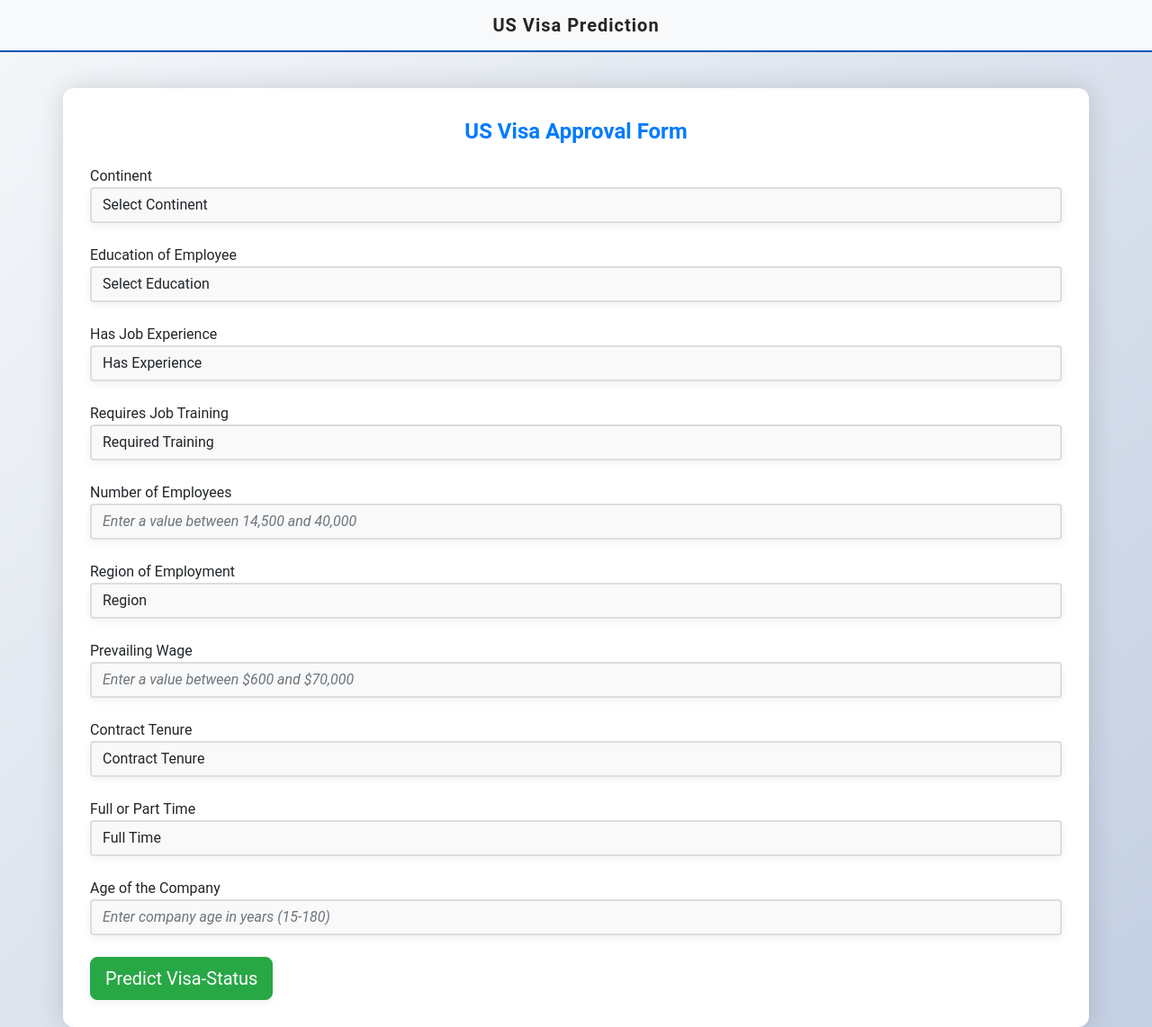
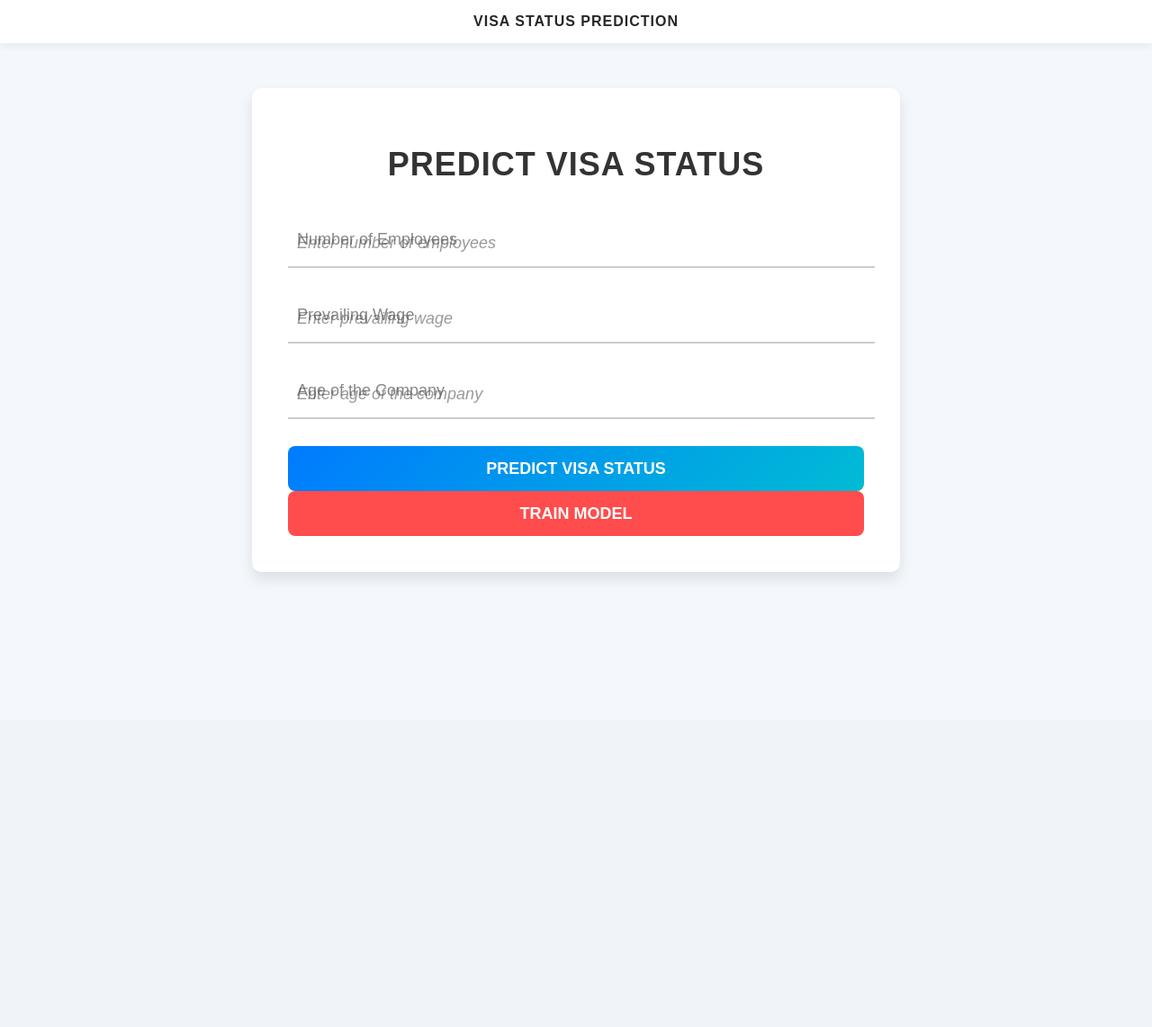
Before and after one commit to kumasuman/usvisa, a FastAPI app: page / in a window 1280 px wide. Shown: the whole page at 90% size. After the commit the page ends 641 px from the top, so only its background shows below. Run offline with FastAPI, Linux system fonts and the light colour scheme; parts of the project's set-up code (start-up, migrations or seed data) failed here and were passed over; some libraries are stand-ins or nearby versions.

Commit message:
Rolled back to old html

```diff
--- a/templates/usvisa.html
+++ b/templates/usvisa.html
@@ -1,251 +1,244 @@
 <!DOCTYPE html>
 <html lang="en">
 <head>
-    <meta charset="utf-8">
-    <meta name="viewport" content="width=device-width, initial-scale=1">
-    <title>US Visa Prediction</title>
-    <link rel="stylesheet" href="{{ url_for('static', path='/css/style.css')}}">
-    <link href="https://cdn.jsdelivr.net/npm/bootstrap@5.2.1/dist/css/bootstrap.min.css" rel="stylesheet" integrity="sha384-iYQeCzEYFbKjA/T2uDLTpkwGzCiq6soy8tYaI1GyVh/UjpbCx/TYkiZhlZB6+fzT" crossorigin="anonymous">
+    <meta charset="UTF-8">
+    <meta name="viewport" content="width=device-width, initial-scale=1.0">
+    <title>Visa Status Prediction</title>
     <style>
         body {
-            background: linear-gradient(135deg, #f5f7fa, #c3cfe2);
-            font-family: 'Roboto', sans-serif;
+            margin: 0;
+            padding: 0;
+            font-family: 'Poppins', sans-serif;
+            background-color: #f4f7fc;
         }
+
         .navbar {
-            background-color: #007bff;
-            border-bottom: 2px solid #0056b3;
+            background-color: #ffffff;
+            padding: 15px 20px;
+            box-shadow: 0 4px 8px rgba(0, 0, 0, 0.05);
+            text-align: center;
         }
-        .navbar .navbar-brand img {
-            height: 40px;
+
+        .navbar-brand {
+            color: rgba(0, 0, 0, .85);
+            font-weight: bold;
+            letter-spacing: 1px;
+            text-transform: uppercase;
         }
-        .container {
-            margin-top: 40px;
-            background-color: white;
-            padding: 30px;
-            border-radius: 12px;
-            box-shadow: 0px 0px 30px rgba(0, 0, 0, 0.15);
-            transition: transform 0.3s;
+
+        .formBox {
+            margin: 50px auto;
+            padding: 40px;
+            width: 50%;
+            background-color: #ffffff;
+            border-radius: 10px;
+            box-shadow: 0 8px 16px rgba(0, 0, 0, 0.1);
         }
-        .container:hover {
-            transform: translateY(-5px);
+
+        h1 {
+            text-align: center;
+            margin-bottom: 40px;
+            font-size: 36px;
+            font-weight: 600;
+            color: #333333;
+            letter-spacing: 1px;
+            text-transform: uppercase;
         }
-        legend {
-            text-align: center;
+
+        .inputBox {
+            position: relative;
+            margin-bottom: 30px;
+        }
+
+        .input {
+            width: 100%;
+            height: 50px;
+            padding-left: 10px;
+            font-size: 18px;
+            border: none;
+            border-bottom: 2px solid #ccc;
+            background: transparent;
+            outline: none;
+            color: #333;
+            transition: border-color 0.3s ease;
+        }
+
+        .input:focus {
+            border-bottom: 2px solid #00bcd4;
+        }
+
+        .inputText {
+            position: absolute;
+            left: 10px;
+            top: 12px;
+            font-size: 18px;
+            transition: all 0.3s ease;
+            opacity: 0.7;
+            color: #555555;
+        }
+
+        .input:focus ~ .inputText, .filled ~ .inputText {
+            top: -20px;
+            font-size: 14px;
+            opacity: 1;
+            color: #00bcd4;
+        }
+
+        .button {
+            width: 100%;
+            height: 50px;
+            font-size: 18px;
             font-weight: bold;
-            color: #007bff;
-            margin-bottom: 20px;
-            font-size: 1.5rem;
+            color: #fff;
+            background: linear-gradient(135deg, #007bff, #00bcd4);
+            border: none;
+            border-radius: 8px;
+            cursor: pointer;
+            text-transform: uppercase;
+            transition: background 0.3s ease;
         }
-        .form-control {
-            background-color: #f9f9f9;
-            border: 2px solid #ddd;
-            border-radius: 4px;
-            transition: border-color 0.3s, box-shadow 0.3s;
+
+        .button:hover {
+            background: linear-gradient(135deg, #0056b3, #008ea1);
         }
-        .form-control:focus {
-            border-color: #007bff;
-            box-shadow: 0 0 5px rgba(0, 123, 255, 0.5);
+
+        .button:disabled {
+            background: grey;
         }
-        .form-control.invalid {
-            border-color: #dc3545;
-            background-color: #f8d7da;
+
+        .btn_train {
+            width: 100%;
+            height: 50px;
+            font-size: 18px;
+            font-weight: bold;
+            color: #fff;
+            background: #ff4c4c;
+            border: none;
+            border-radius: 8px;
+            cursor: pointer;
+            text-transform: uppercase;
+            transition: background 0.3s ease;
         }
-        .btn-primary {
-            background-color: #28a745;
-            border-color: #28a745;
-            transition: background-color 0.3s, border-color 0.3s;
+
+        .btn_train:hover {
+            background: #e04343;
         }
-        .btn-primary:hover {
-            background-color: #218838;
-            border-color: #218838;
+
+        /* Placeholder text styling */
+        ::placeholder {
+            color: rgba(0, 0, 0, 0.4);
+            font-style: italic;
         }
-        .btn-primary.disabled {
-            background-color: grey;
-            border-color: grey;
+
+        input:focus::placeholder {
+            color: transparent;
         }
-        .status-message {
+
+        /* Error state for unfilled inputs */
+        .inputError {
+            border-bottom: 2px solid red !important;
+        }
+
+        /* Success and failure popup styles */
+        .popup {
             position: fixed;
-            top: 20px;
+            top: 10px;
             left: 50%;
             transform: translateX(-50%);
+            padding: 15px 25px;
+            color: #fff;
+            border-radius: 5px;
             z-index: 1000;
-            padding: 15px 20px;
-            border-radius: 5px;
-            font-size: 1.2rem;
-            font-weight: bold;
-            color: white;
             display: none;
-            transition: opacity 0.5s ease;
         }
-        .status-approved {
+
+        .popup.success {
             background-color: #28a745;
         }
-        .status-not-approved {
+
+        .popup.error {
             background-color: #dc3545;
-        }
-        .form-group {
-            margin-bottom: 1.5rem;
         }
     </style>
 </head>
 <body>
-    <nav class="navbar navbar-light bg-light static-top">
-        <div class="container-fluid">
-            <a class="navbar-brand" href="#">US Visa Prediction</a>
-        </div>
-    </nav>
-
-    <!-- Approval Status Popup -->
-    <div id="status-message" class="status-message"></div>
-
-    <section>
-        <div class="container-fluid">
-            <div class="container">
-                <form id="visa-form" action="/" method="post">
-                    <legend>US Visa Approval Form</legend>
-
-                    <div class="form-group">
-                        <label for="continent">Continent</label>
-                        <select class="form-control" id="continent" name="continent" required>
-                            <option value="" disabled selected>Select Continent</option>
-                            <option>Asia</option>
-                            <option>Africa</option>
-                            <option>North America</option>
-                            <option>Europe</option>
-                            <option>South America</option>
-                            <option>Oceania</option>
-                        </select>
+    <div class="navbar">
+        <span class="navbar-brand">Visa Status Prediction</span>
     </div>
 
-                    <div class="form-group">
-                        <label for="education_of_employee">Education of Employee</label>
-                        <select class="form-control" id="education_of_employee" name="education_of_employee" required>
-                            <option value="" disabled selected>Select Education</option>
-                            <option>High School</option>
-                            <option>Master's</option>
-                            <option>Bachelor's</option>
-                            <option>Doctorate</option>
-                        </select>
+    <div class="formBox">
+        <h1>Predict Visa Status</h1>
+
+        <div class="inputBox">
+            <input class="input" type="text" id="numEmployees" placeholder="Enter number of employees">
+            <label class="inputText">Number of Employees</label>
         </div>
 
-                    <div class="form-group">
-                        <label for="has_job_experience">Has Job Experience</label>
-                        <select class="form-control" id="has_job_experience" name="has_job_experience" required>
-                            <option value="" disabled selected>Has Experience</option>
-                            <option>N</option>
-                            <option>Y</option>
-                        </select>
+        <div class="inputBox">
+            <input class="input" type="text" id="wage" placeholder="Enter prevailing wage">
+            <label class="inputText">Prevailing Wage</label>
         </div>
 
-                    <div class="form-group">
-                        <label for="requires_job_training">Requires Job Training</label>
-                        <select class="form-control" id="requires_job_training" name="requires_job_training" required>
-                            <option value="" disabled selected>Required Training</option>
-                            <option>N</option>
-                            <option>Y</option>
-                        </select>
+        <div class="inputBox">
+            <input class="input" type="text" id="ageCompany" placeholder="Enter age of the company">
+            <label class="inputText">Age of the Company</label>
         </div>
 
-                    <div class="form-group">
-                        <label for="no_of_employees">Number of Employees</label>
-                        <input type="number" class="form-control" id="no_of_employees" name="no_of_employees" placeholder="Enter a value between 14,500 and 40,000" min="14500" max="40000" required>
+        <button class="button" id="predictBtn">Predict Visa Status</button>
+        <button class="btn_train">Train Model</button>
+
+        <div class="popup success" id="successMessage">Visa Status Approved!</div>
+        <div class="popup error" id="errorMessage">Visa Status Not Approved!</div>
     </div>
 
-                    <div class="form-group">
-                        <label for="region_of_employment">Region of Employment</label>
-                        <select class="form-control" id="region_of_employment" name="region_of_employment" required>
-                            <option value="" disabled selected>Region</option>
-                            <option>West</option>
-                            <option>Northeast</option>
-                            <option>South</option>
-                            <option>Midwest</option>
-                            <option>Island</option>
-                        </select>
-                    </div>
+    <script>
+        const predictBtn = document.getElementById('predictBtn');
+        const numEmployees = document.getElementById('numEmployees');
+        const wage = document.getElementById('wage');
+        const ageCompany = document.getElementById('ageCompany');
+        const successMessage = document.getElementById('successMessage');
+        const errorMessage = document.getElementById('errorMessage');
 
-                    <div class="form-group">
-                        <label for="prevailing_wage">Prevailing Wage</label>
-                        <input type="number" class="form-control" id="prevailing_wage" name="prevailing_wage" placeholder="Enter a value between $600 and $70,000" min="600" max="70000" required>
-                    </div>
+        predictBtn.addEventListener('click', function () {
+            let valid = true;
 
-                    <div class="form-group">
-                        <label for="unit_of_wage">Contract Tenure</label>
-                        <select class="form-control" id="unit_of_wage" name="unit_of_wage" required>
-                            <option value="" disabled selected>Contract Tenure</option>
-                            <option>Hour</option>
-                            <option>Year</option>
-                            <option>Week</option>
-                            <option>Month</option>
-                        </select>
-                    </div>
-
-                    <div class="form-group">
-                        <label for="full_time_position">Full or Part Time</label>
-                        <select class="form-control" id="full_time_position" name="full_time_position" required>
-                            <option value="" disabled selected>Full Time</option>
-                            <option>Y</option>
-                            <option>N</option>
-                        </select>
-                    </div>
-
-                    <div class="form-group">
-                        <label for="company_age">Age of the Company</label>
-                        <input type="number" class="form-control" id="company_age" name="company_age" placeholder="Enter company age in years (15-180)" min="15" max="180" required>
-                    </div>
-
-                    <input id="submit-btn" class="btn btn-primary btn-lg btn-block" type="submit" value="Predict Visa-Status">
-                </form>
-            </div>
-        </div>
-    </section>
-
-    <script src="https://code.jquery.com/jquery-3.2.1.js"></script>
-    <script>
-        // Display popup status message
-        function showStatusMessage(message, approved) {
-            const statusMessage = document.getElementById('status-message');
-            statusMessage.innerText = message;
-            statusMessage.classList.add(approved ? 'status-approved' : 'status-not-approved');
-            statusMessage.style.display = 'block';
-
-            setTimeout(() => {
-                statusMessage.style.display = 'none';
-            }, 5000); // Auto-hide after 5 seconds
+            // Validate fields
+            if (numEmployees.value === '') {
+                numEmployees.classList.add('inputError');
+                valid = false;
+            } else {
+                numEmployees.classList.remove('inputError');
             }
 
-        // Function to validate form fields
-        function validateForm() {
-            let isValid = true;
-            $('#visa-form .form-control').each(function() {
-                if (!$(this).val()) {
-                    $(this).addClass('invalid');  // Mark the field red if empty
-                    isValid = false;
+            if (wage.value === '') {
+                wage.classList.add('inputError');
+                valid = false;
             } else {
-                    $(this).removeClass('invalid');
-                }
-            });
-            return isValid;
+                wage.classList.remove('inputError');
             }
 
-        // On form submission
-        $('#visa-form').on('submit', function(e) {
-            e.preventDefault(); // Prevent default form submission
+            if (ageCompany.value === '') {
+                ageCompany.classList.add('inputError');
+                valid = false;
+            } else {
+                ageCompany.classList.remove('inputError');
+            }
 
-            if (validateForm()) {
-                // Make the AJAX call if validation passes
-                $.ajax({
-                    type: 'POST',
-                    url: $(this).attr('action'),
-                    data: $(this).serialize(),
-                    success: function(response) {
-                        const approved = response.approved;  // Assuming your response returns an 'approved' boolean
-                        const message = approved ? "Congratulations! Your visa has been approved!" : "We're sorry! Your visa has not been approved.";
-                        showStatusMessage(message, approved);
-                    },
-                    error: function() {
-                        showStatusMessage("An error occurred while processing your request.", false);
-                    }
-                });
+            // Show success or error message
+            if (valid) {
+                successMessage.style.display = 'block';
+                errorMessage.style.display = 'none';
+                predictBtn.disabled = true;
+                predictBtn.style.background = 'grey';
+                setTimeout(() => {
+                    successMessage.style.display = 'none';
+                }, 3000);
+            } else {
+                errorMessage.style.display = 'block';
+                successMessage.style.display = 'none';
+                setTimeout(() => {
+                    errorMessage.style.display = 'none';
+                }, 3000);
             }
         });
     </script>
```
Lines whose indentation alone changed are shown as unchanged.
